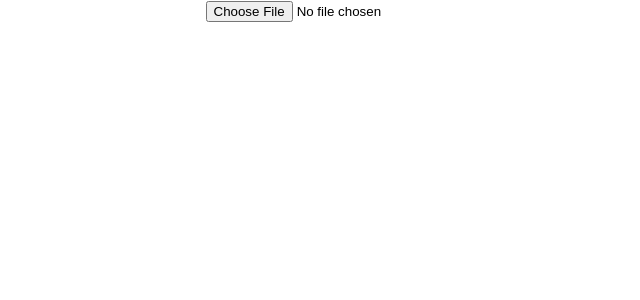
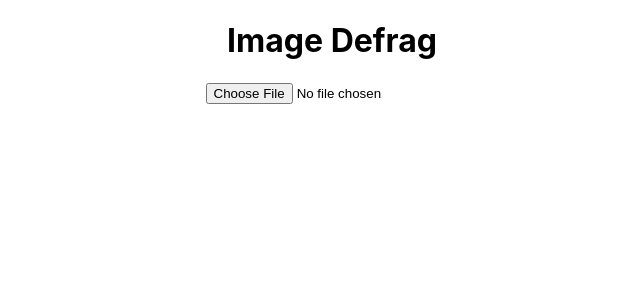
Before and after one commit to alcesleo/image-defrag, a React (Create React App) app: page / in a window 1280 px wide. Shown: the top 300 px of the page, without its empty margins (308-948 px from the left). Built offline with nearby package versions, Linux system fonts and the light colour scheme.

Commit message:
Fix some html

```diff
--- a/src/App.tsx
+++ b/src/App.tsx
@@ -105,20 +105,23 @@ function App() {
 
   return (
     <div className="App">
+      <header>
+        <h1>Image Defrag</h1>
         <input type="file" onChange={onImageSelected} />
+      </header>
 
       {originalImage &&
+        <main>
           <section>
             <h2>Original</h2>
             <img alt="original" src={originalImage} style={{ width: "100%" }} />
           </section>
-      }
-      {originalImage && !defragImage && <h2>Defragmenting...</h2>}
-      {defragImage &&
+
           <section>
-          <h2>Defragmented</h2>
-          <img alt="defragmented" src={defragImage} style={{ width: "100%" }} />
+            {defragImage ? <h2>Defragmented</h2> : <h2>Defragmenting...</h2>}
+            {defragImage && <img alt="defragmented" src={defragImage} style={{ width: "100%" }} />}
           </section>
+        </main>
       }
     </div>
   );
```
Lines whose indentation alone changed are shown as unchanged.
